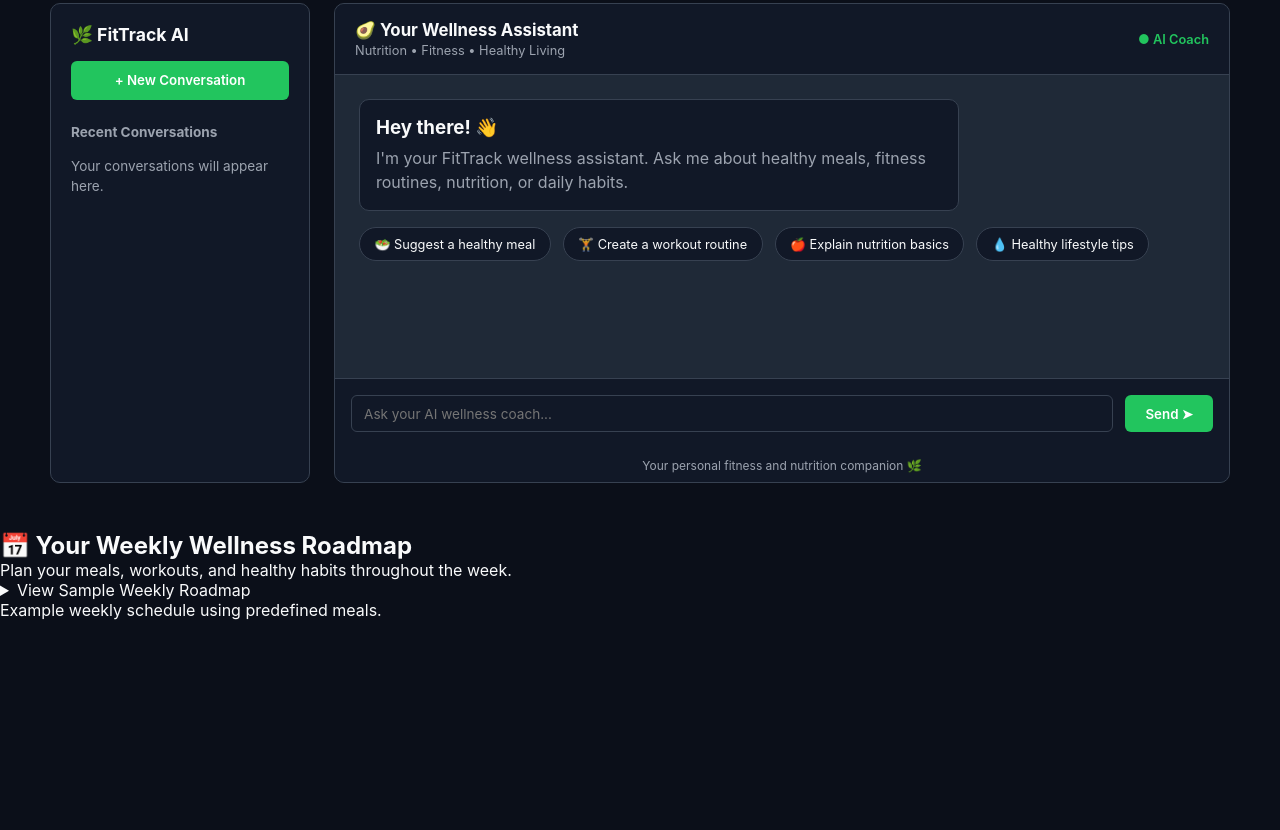
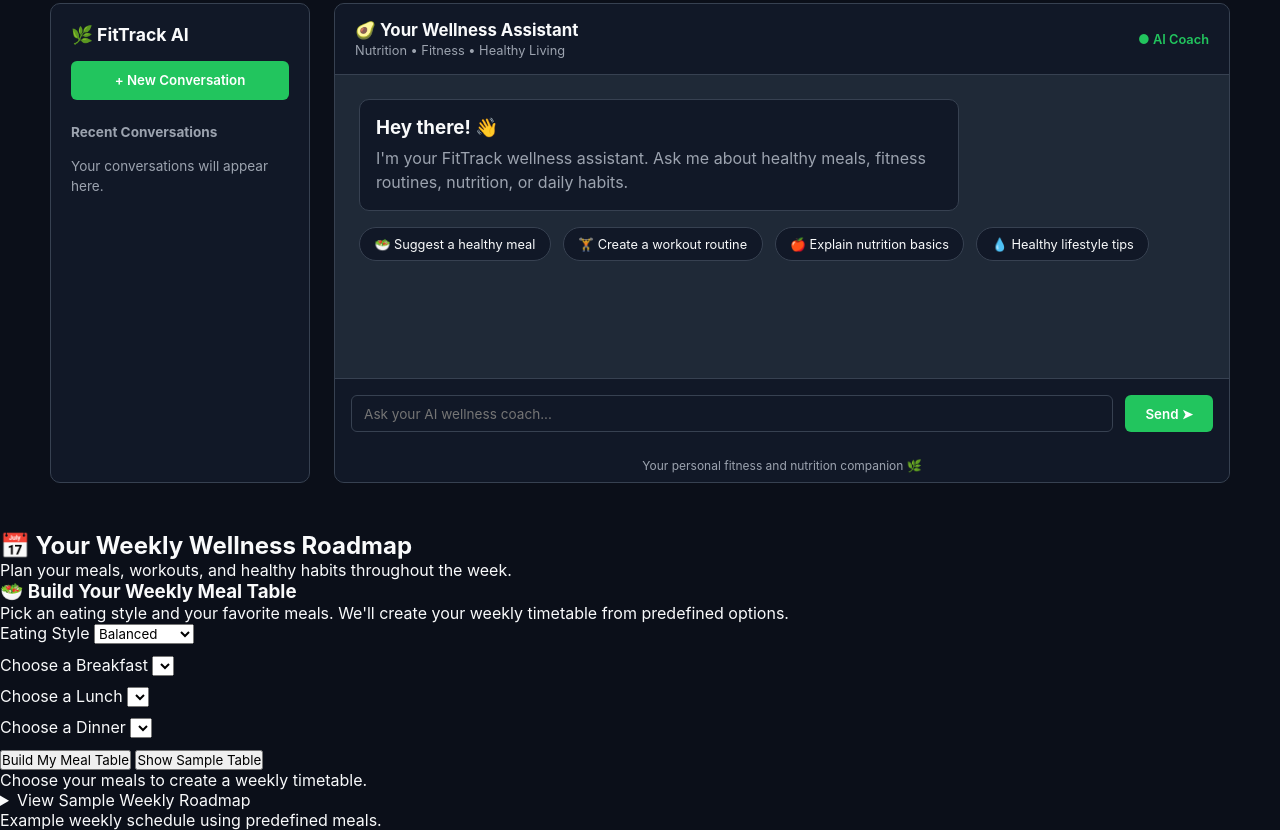
Before and after one commit to mnn59-droid/mealtracker, a website: page index.html in a window 1280 px wide. Shown: the part 1249-2079 px from the top of the page. Before the commit the page ends 1869 px from the top, so only its background shows below. Drawn offline with Linux system fonts and the light colour scheme; no server answers.

Commit message:
Implement meal selection form in index.html
Added a meal selection form to build a weekly meal table.

```diff
--- a/index.html
+++ b/index.html
@@ -188,7 +188,7 @@
     </div>
 
   </section>
-</main>
+</div>
 
   <!-- AI FITNESS & NUTRITION CHATBOT -->
   <section class="ai-coach-section" id="ai-coach">
@@ -301,7 +301,70 @@
         throughout the week.
     </p>
 
-    <details class="roadmap-details" id="roadmap-details">
+
+<!-- MEAL SELECTION FORM -->
+<div class="meal-builder">
+
+    <div class="meal-builder-heading">
+        <h3>🥗 Build Your Weekly Meal Table</h3>
+        <p>
+            Pick an eating style and your favorite meals.
+            We'll create your weekly timetable from predefined options.
+        </p>
+    </div>
+
+    <form id="meal-builder-form" class="meal-builder-form">
+
+        <div class="meal-builder-field">
+            <label for="meal-style">Eating Style</label>
+            <select id="meal-style" name="style">
+                <option value="balanced">Balanced</option>
+                <option value="vegetarian">Vegetarian</option>
+                <option value="highProtein">High Protein</option>
+            </select>
+        </div>
+
+        <div class="meal-builder-field">
+            <label for="favorite-breakfast">Choose a Breakfast</label>
+            <select id="favorite-breakfast" name="breakfast"></select>
+        </div>
+
+        <div class="meal-builder-field">
+            <label for="favorite-lunch">Choose a Lunch</label>
+            <select id="favorite-lunch" name="lunch"></select>
+        </div>
+
+        <div class="meal-builder-field">
+            <label for="favorite-dinner">Choose a Dinner</label>
+            <select id="favorite-dinner" name="dinner"></select>
+        </div>
+
+        <div class="meal-builder-actions">
+            <button type="submit" class="meal-builder-submit">
+                Build My Meal Table
+            </button>
+
+            <button type="button"
+                    id="reset-meal-table"
+                    class="meal-builder-reset">
+                Show Sample Table
+            </button>
+        </div>
+
+    </form>
+
+    <p id="meal-builder-status"
+       class="meal-builder-status"
+       role="status"
+       aria-live="polite">
+        Choose your meals to create a weekly timetable.
+    </p>
+
+</div>
+
+<!-- EXISTING WEEKLY ROADMAP TABLE -->
+<details class="roadmap-details" id="roadmap-details">
+
 
         <summary id="roadmap-summary">
             View Sample Weekly Roadmap
```
